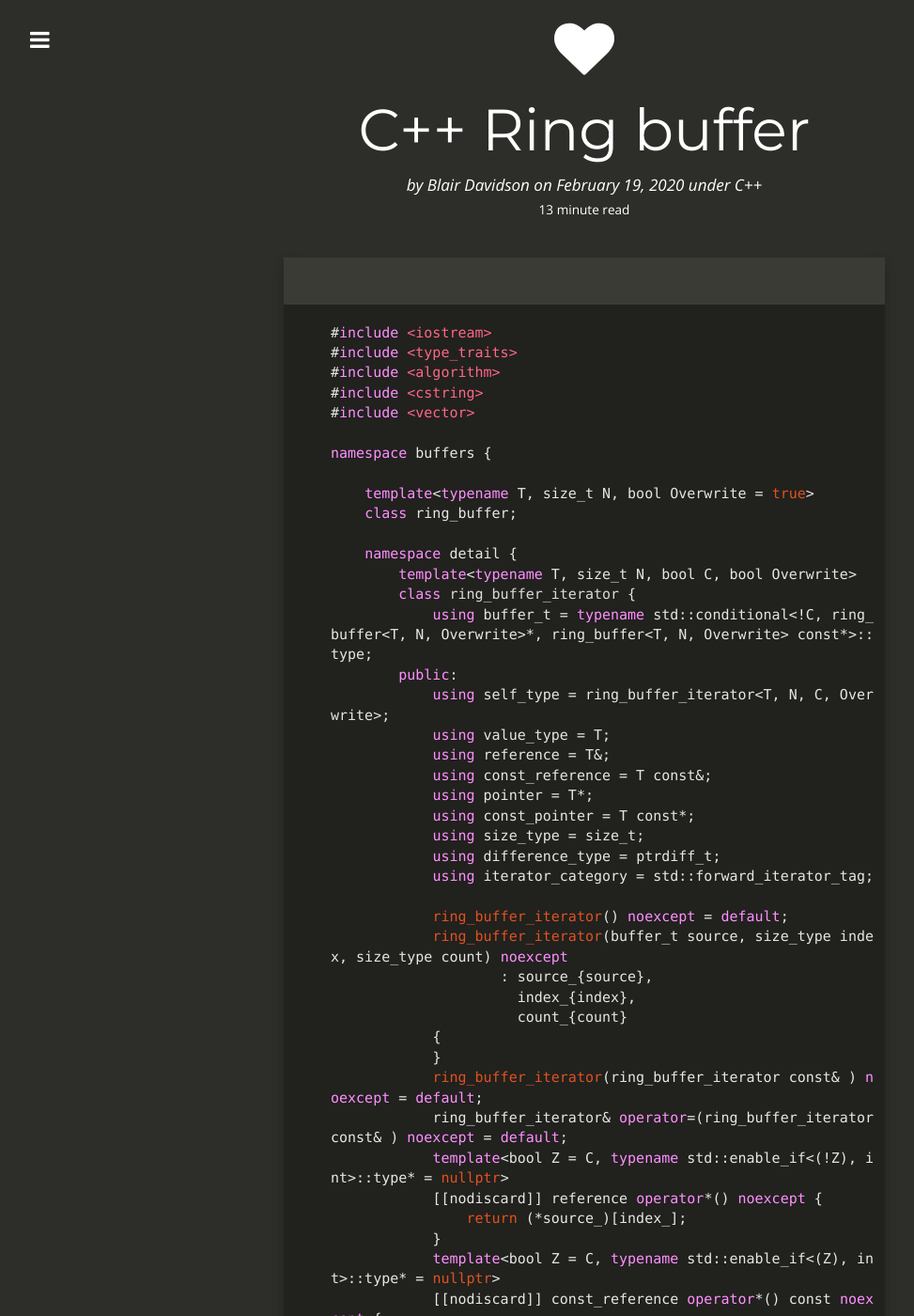
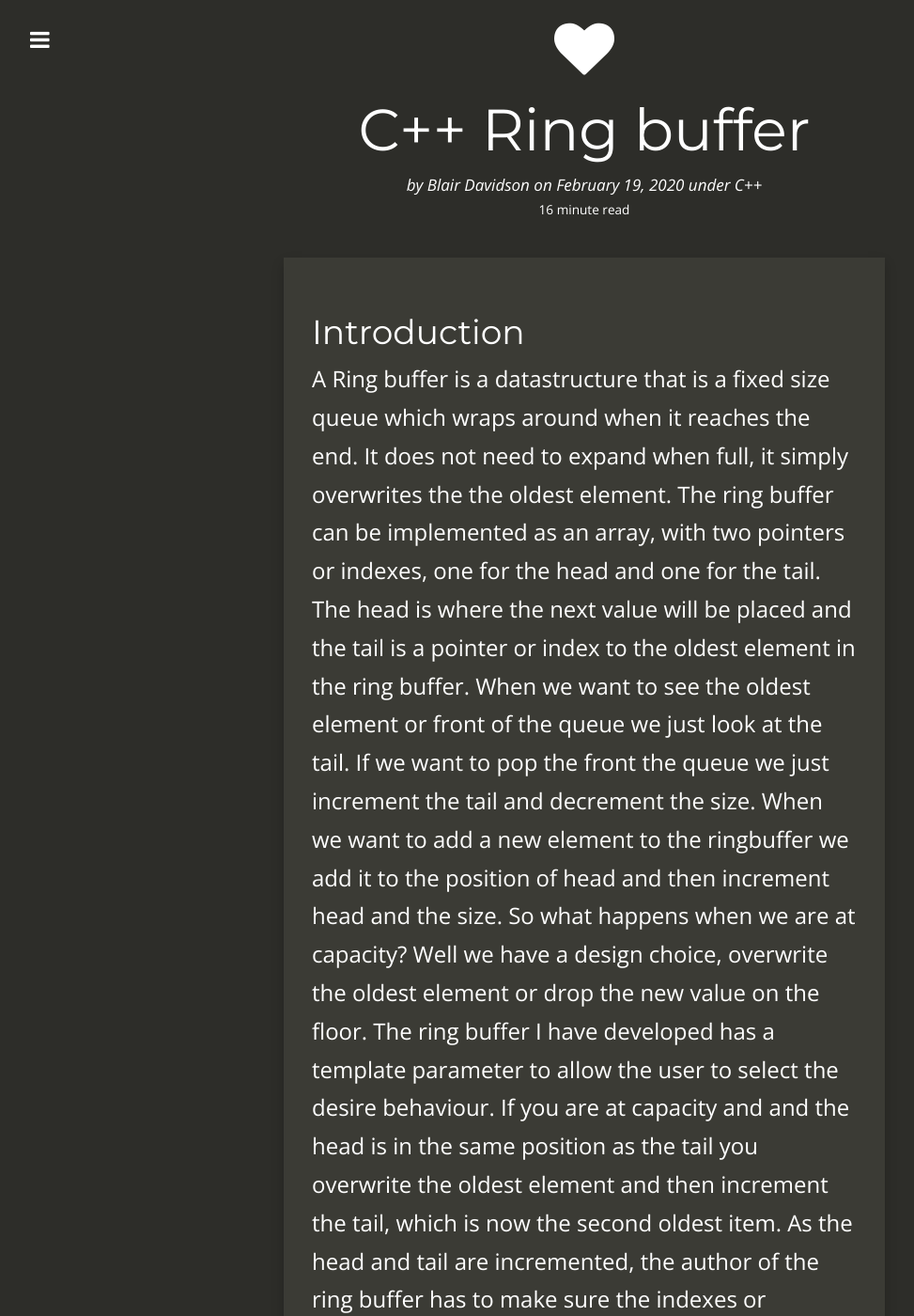
Before and after one commit to loosechainsaw/loosechainsaw.github.io, a Jekyll site: the page built from _posts/2020-02-19-ringbuffer.md, in a window 1280 px wide and 1400 px high. Shown: the whole window at 94% size, without its empty margins (18-991 px from the left). Built offline with Jekyll 4.4.1, drawn with Linux system fonts in a browser that asks for light colours; nearby versions of some CDN libraries; some of the changed text lies outside the part shown.

Commit message:
ringbuffer

```diff
--- a/_posts/2020-02-19-ringbuffer.md
+++ b/_posts/2020-02-19-ringbuffer.md
@@ -11,8 +11,55 @@
  - Ring buffer
  - Data structures
 ---
+# Introduction
+A Ring buffer is a datastructure that is a fixed size queue which wraps around when it reaches the end. It does not need to expand when full, it simply overwrites the the oldest element. The ring buffer can be implemented as an array, with two pointers or indexes, one for the head and one for the tail. The head is where the next value will be placed and the tail is a pointer or index to the oldest element in the ring buffer. When we want to see the oldest element or front of the queue we just look at the tail. If we want to pop the front the queue we just increment the tail and decrement the size. When we want to add a new element to the ringbuffer we add it to the position of head and then increment head and the size. So what happens when we are at capacity? Well we have a design choice, overwrite the oldest element or drop the new value on the floor. The ring buffer I have developed has a template parameter to allow the user to select the desire behaviour. If you are at capacity and and the head is in the same position as the tail you overwrite the oldest element and then increment the tail, which is now the second oldest item. As the head and tail are incremented, the author of the ring buffer has to make sure the indexes or pointers do not fall off the end of the array. This is achieved by modulus with the size of the array.
+
+# Walk through
+As an example given a Ringbuffer of size 3, lets walk through some examples so see how it works.
 
 
+{% highlight plaintext %}
+-------
+| | | | An empty ring buffer
+-------
+^
+H/T
+-------
+|1| | | First element pushed into the ring buffer
+-------
+ ^ ^
+ T H
+-------
+|1|2| | Second element pushed into the ring buffer
+-------
+ ^   ^
+ T   H
+-------
+|1|2|3| Third element pushed into the ring buffer
+-------
+ ^
+ T/ H
+
+{% endhighlight %}
+
+The ring buffer is now full. As mentioned earlier we can either, drop new elements on the floor. This is the easy case. We just check if size == capacity and return if this is true. The other case is to overwrite existing elements. Lets look at adding another element. When the fourth element is push the last element is overwriten and then the tail is bumped as is the head. As remember the head point to the next position to write to.
+
+{% highlight plaintext %}
+-------
+|4|2|3| Fourth element pushed into the ring buffer
+-------
+   ^
+   H/T
+
+{% endhighlight %}
+
+# Code
+
+The ring buffer below provides the following features:
+1. Generic
+2. User can decide whether to overwrite or drop elements when full
+3. Reduces the requirements on T, T does not have to be default constructible
+4. Has iterator support
 
 {% highlight cpp %}
 
@@ -240,7 +287,11 @@
     };
 
 }
+{% endhighlight %}
 
+Below shows how the ring buffer is used.
+
+{% highlight cpp %}
 int main() {
     using namespace buffers;
     ring_buffer<std::vector<int>, 3> b1;
```
